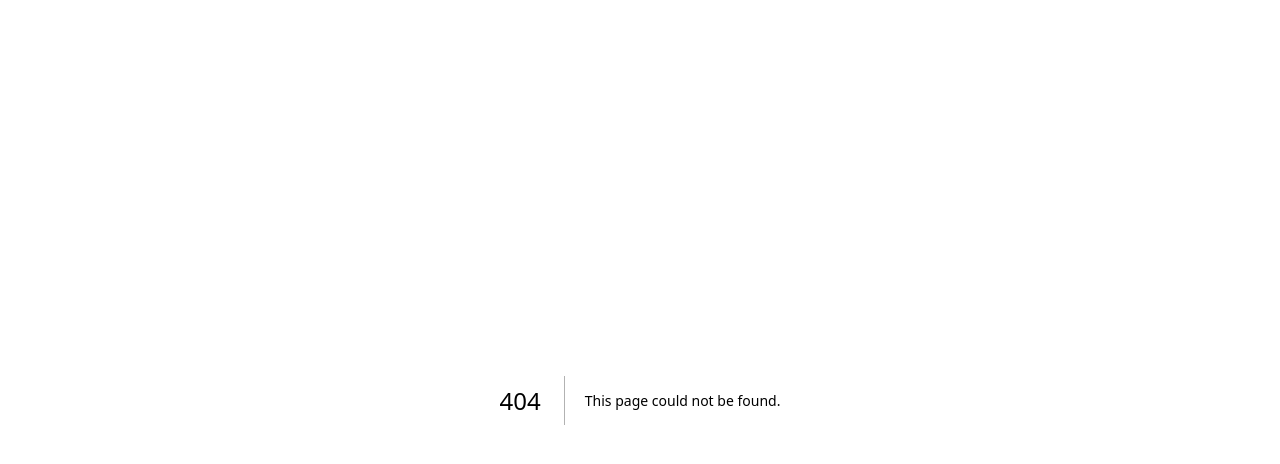
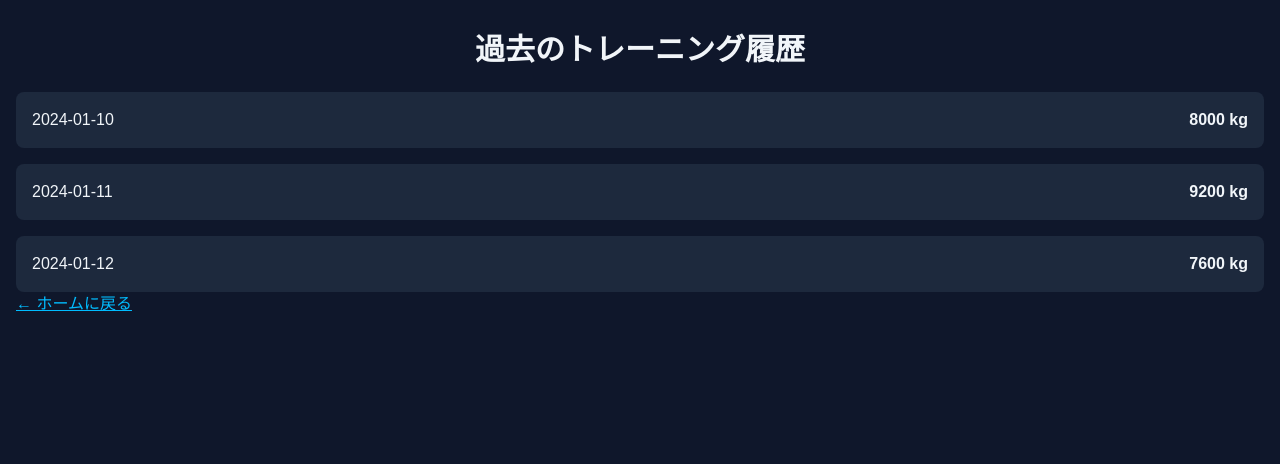
Before and after one commit to ryudaitakai/gym-log, a Next.js app: page /history in a window 1280 px wide. Before the commit this address had no page. Shown: the top 464 px of the page. Built offline with nearby package versions, Linux system fonts and the light colour scheme.

Commit message:
Add history page

```diff
--- /dev/null
+++ b/src/app/history/page.tsx
@@ -0,0 +1,39 @@
+// app/history/page.tsx
+
+import Link from "next/link";
+
+type WorkoutHistory = {
+  date: string;
+  totalVolume: number;
+};
+
+const dummyData: WorkoutHistory[] = [
+  { date: "2024-01-10", totalVolume: 8000 },
+  { date: "2024-01-11", totalVolume: 9200 },
+  { date: "2024-01-12", totalVolume: 7600 },
+];
+
+export default function History() {
+  return (
+    <main className="min-h-screen bg-slate-900 text-slate-100 px-4 py-8">
+      <h1 className="text-3xl font-bold mb-6 text-center">過去のトレーニング履歴</h1>
+
+      <section className="space-y-4">
+        {dummyData.map((item) => (
+          <div
+            key={item.date}
+            className="bg-slate-800 rounded-lg p-4 flex justify-between"
+          >
+            <div>{item.date}</div>
+            <div className="font-bold">{item.totalVolume} kg</div>
+          </div>
+        ))}
+      </section>
+
+        <Link href="/" className="underline text-sky-400 block mb-4">
+            ← ホームに戻る
+        </Link>
+
+    </main>
+  );
+}
--- a/src/app/page.tsx
+++ b/src/app/page.tsx
@@ -2,6 +2,8 @@
 "use client";
 
 import { useState } from "react";
+import Link from "next/link";
+
 
 type TrainingSet = {
   id: number;
@@ -120,42 +122,10 @@ export default function Home() {
           </div>
         </section>
 
-        {/* 合計ボリューム */}
-        <section className="mb-4">
-          <div className="bg-slate-800 rounded-xl p-4 flex justify-between items-center">
-            <span className="font-semibold">今日の総ボリューム</span>
-            <span className="text-2xl font-bold">{totalVolume} kg</span>
-          </div>
-        </section>
+        <Link href="/history" className="underline text-sky-400 block text-center mt-6">
+          過去の履歴を見る
+        </Link>
 
-        {/* 追加済みセット一覧 */}
-        <section>
-          <h2 className="text-xl font-semibold mb-3">記録したセット</h2>
-          {sets.length === 0 ? (
-            <p className="text-slate-400 text-sm">
-              まだセットは追加されていません。
-            </p>
-          ) : (
-            <ul className="space-y-2">
-              {sets.map((s) => (
-                <li
-                  key={s.id}
-                  className="bg-slate-800 rounded-lg px-3 py-2 flex justify-between text-sm"
-                >
-                  <div>
-                    <div className="font-semibold">{s.exercise}</div>
-                    <div className="text-slate-300">
-                      {s.weight}kg × {s.reps}回（{s.setNumber}セット目）
-                    </div>
-                  </div>
-                  <div className="text-right text-slate-300">
-                    {s.weight * s.reps} kg
-                  </div>
-                </li>
-              ))}
-            </ul>
-          )}
-        </section>
       </div>
     </main>
   );
```
